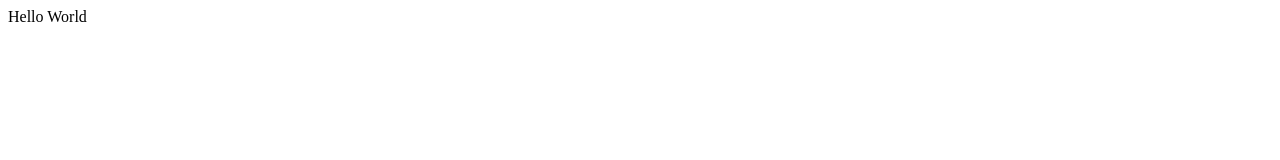
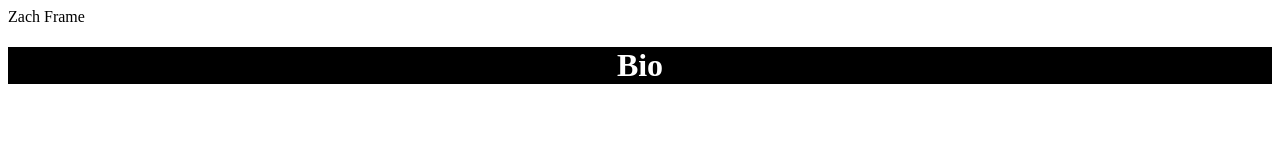
Before and after one commit to framezach/framezach.github.io, a plain HTML site: page index.html in a window 1280 px wide. Drawn offline with Linux system fonts and the light colour scheme.

Commit message:
third commit

```diff
--- a/index.html
+++ b/index.html
@@ -1,5 +1,12 @@
 <!DOCTYPE html>
 <html>
-<head>Hello World</head>
+    <link rel="stylesheet" type="text/css" href="style.css">
+
+    <head>Zach Frame</head>
+
+    <h1>Bio</h1>
+
+
+
 
 </html>
--- /dev/null
+++ b/style.css
@@ -0,0 +1,6 @@
+h1 {
+    background-color:black;
+    text-align: center;
+    color: white;
+
+}
```
